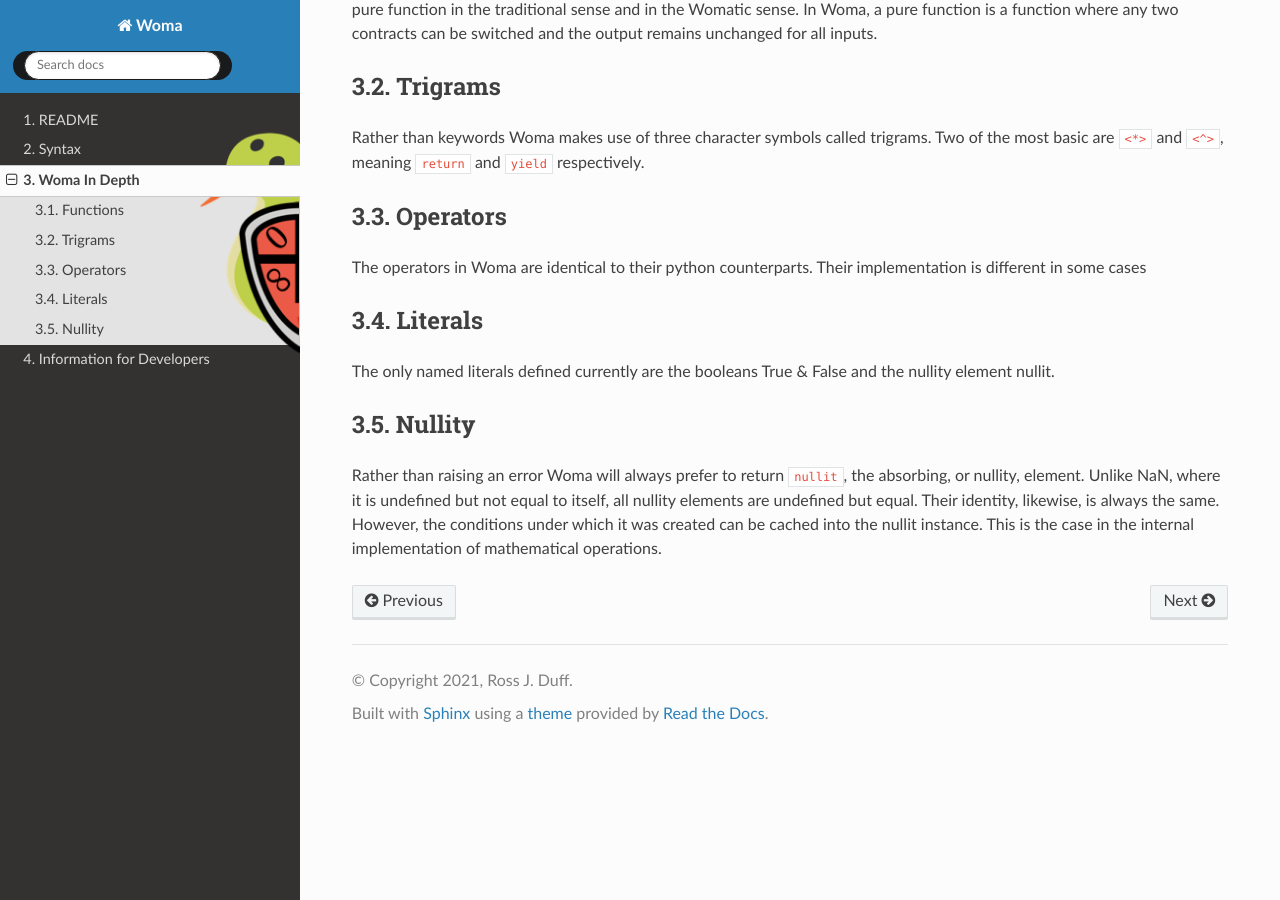
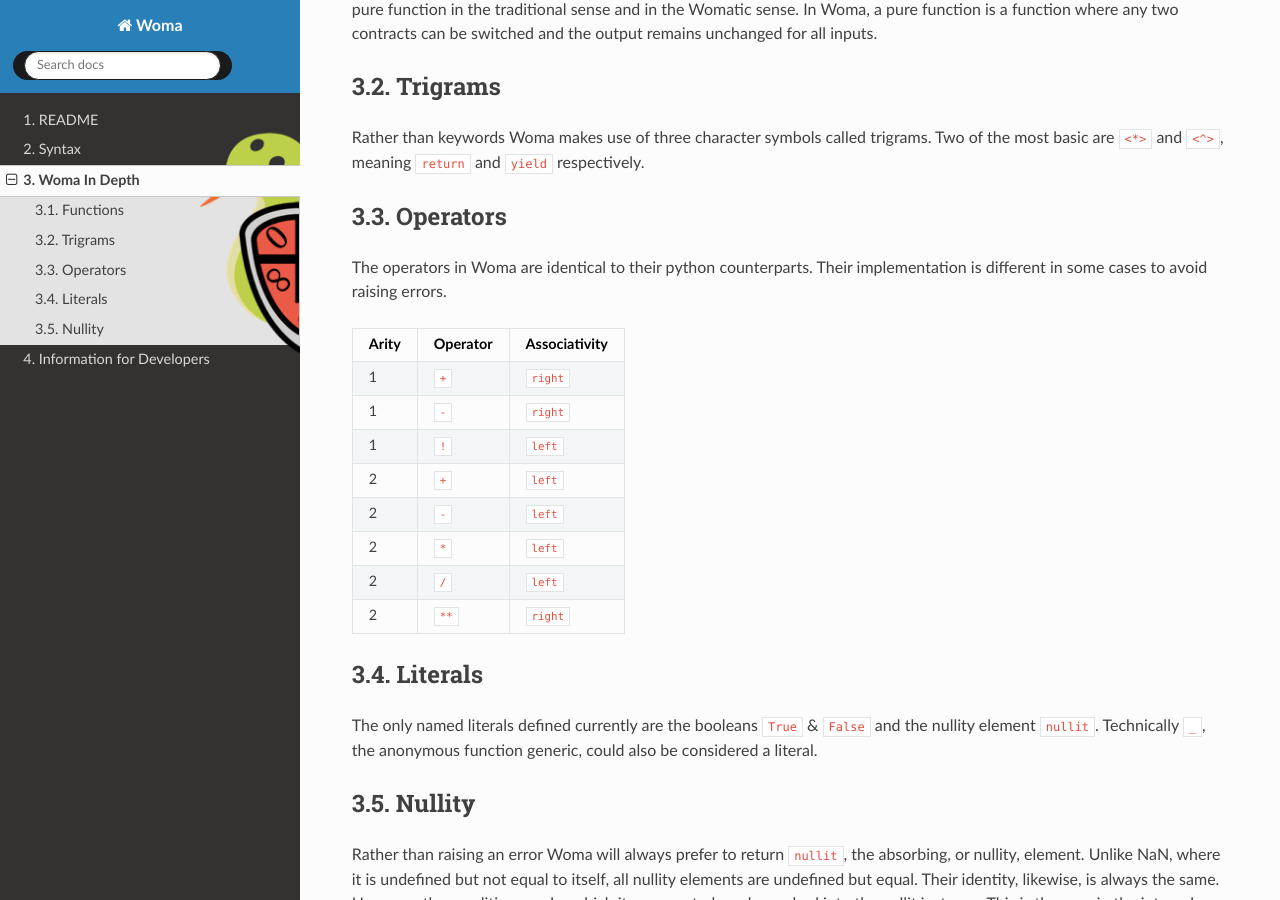
Before and after one commit to rjdbcm/Aspidites, a Sphinx documentation site: the page built from docs/indepth.rst, in a window 1280 px wide and 900 px high, scrolled down 318 px. Built offline with Sphinx 7.4.7 and the Read the Docs theme 2.0.0, drawn with Linux system fonts in a browser that asks for light colours.

Commit message:
add operator table to indepth.rst

```diff
--- a/docs/indepth.rst
+++ b/docs/indepth.rst
@@ -24,14 +24,34 @@ Rather than keywords Woma makes use of three character symbols called trigrams.
 Operators
 ~~~~~~~~~
 
-The operators in Woma are identical to their python counterparts. Their implementation is different in some cases
+The operators in Woma are identical to their python counterparts. Their implementation is different in some cases to
+avoid raising errors.
 
++------------+------------+----------------+
+| Arity      | Operator   | Associativity  |
++============+============+================+
+| 1          |    ``+``   |    ``right``   |
++------------+------------+----------------+
+| 1          |    ``-``   |    ``right``   |
++------------+------------+----------------+
+| 1          |    ``!``   |    ``left``    |
++------------+------------+----------------+
+| 2          |    ``+``   |    ``left``    |
++------------+------------+----------------+
+| 2          |    ``-``   |    ``left``    |
++------------+------------+----------------+
+| 2          |    ``*``   |    ``left``    |
++------------+------------+----------------+
+| 2          |    ``/``   |    ``left``    |
++------------+------------+----------------+
+| 2          |    ``**``  |    ``right``   |
++------------+------------+----------------+
 
 Literals
 ~~~~~~~~
 
-The only named literals defined currently are the booleans True & False and the nullity element nullit.
-
+The only named literals defined currently are the booleans ``True`` & ``False`` and the nullity element ``nullit``.
+Technically ``_``, the anonymous function generic, could also be considered a literal.
 
 Nullity
 ~~~~~~~
```
Also changed, not shown: docs/syntax.rst (+1 -18 lines).
